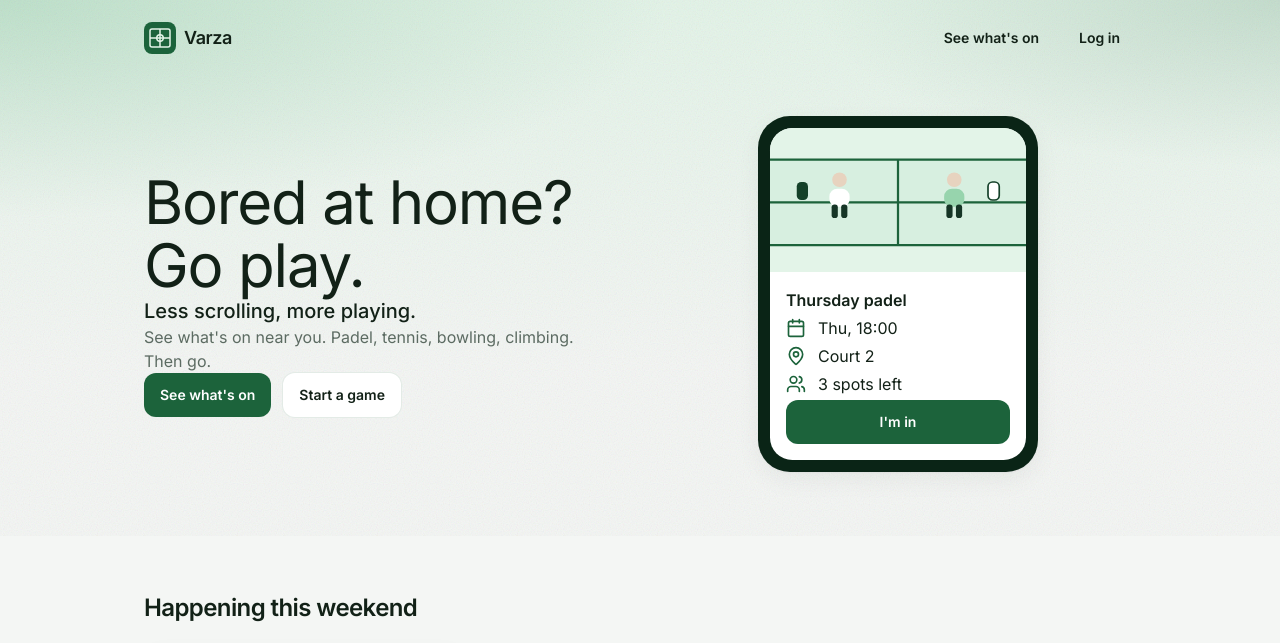
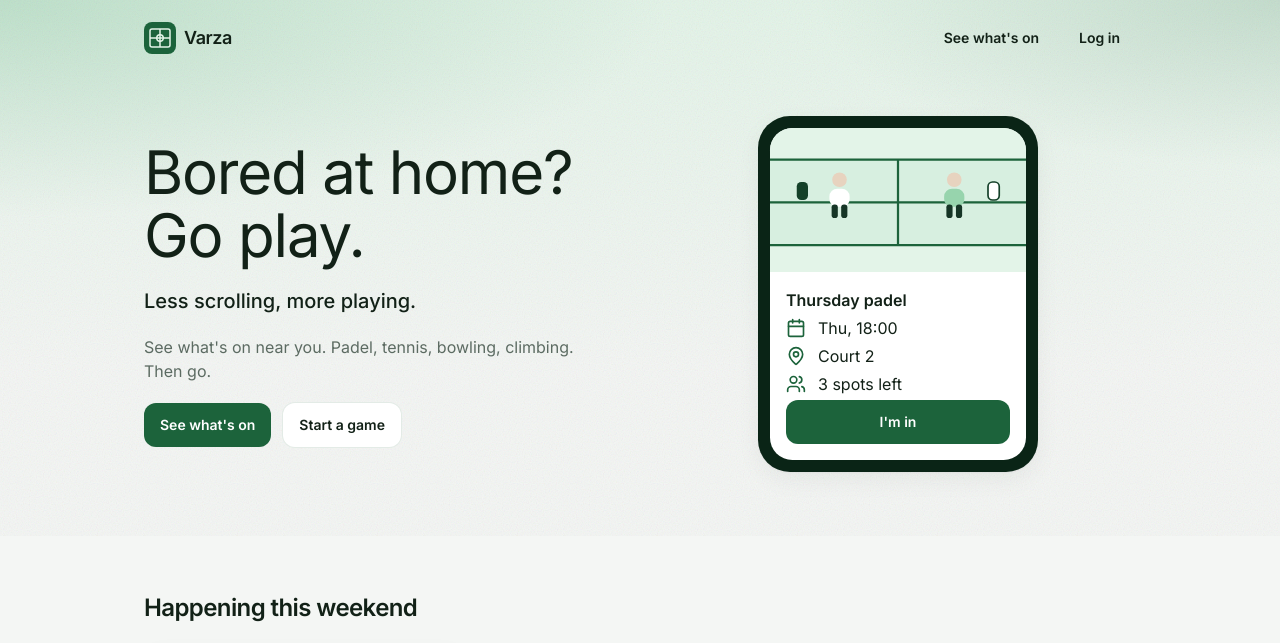
Before and after one commit to krists-v/meetup, a Laravel app: page / in a window 1280 px wide. Shown: the top 643 px of the page. Run offline with Laravel 12, Linux system fonts and the light colour scheme; data comes from the database, SQL or seed files in the repository; style sheets or scripts are compiled from the project's sources; some libraries are stand-ins or nearby versions.

Commit message:
Space the homepage hero lines.
Preflight removes heading and paragraph margins, so the pitch and buttons need an explicit stack.

Co-authored-by: Krists <krists-v@users.noreply.github.com>

```diff
--- a/resources/views/welcome.blade.php
+++ b/resources/views/welcome.blade.php
@@ -21,7 +21,7 @@
             </header>
 
             <div class="relative z-10 mx-auto grid w-full max-w-5xl items-center gap-10 px-4 pb-16 pt-6 lg:grid-cols-2 lg:pt-10">
-                <div class="motion-hero">
+                <div class="motion-hero space-y-5">
                     <h1 class="text-5xl sm:text-6xl">Bored at home? Go play.</h1>
                     <p class="text-xl font-medium text-ink">Less scrolling, more playing.</p>
                     <p class="max-w-md text-base text-ink-muted">See what's on near you. Padel, tennis, bowling, climbing. Then go.</p>
```
Also changed, not shown: tests/Feature/HomeTest.php (+1 -1 lines).
